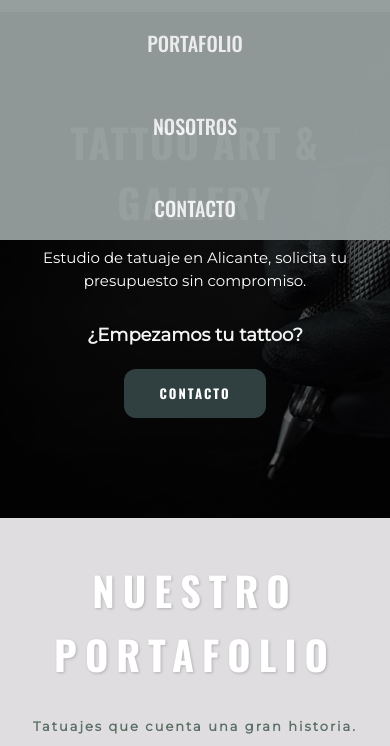
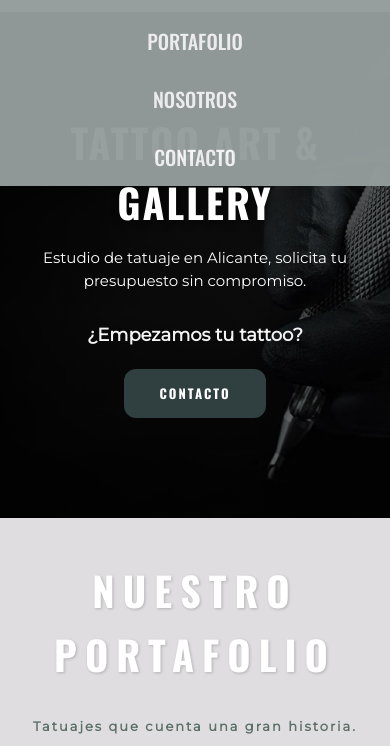
Before and after one commit to MNMRYK/tattoo-studio-cms, a plain HTML site: page index.html in a window 390 px wide. Both pictures are taken after a click on the element 356 px from the left and 55 px from the top of the page. Shown: the part 98-844 px from the top of the page. Drawn offline with nearby package versions, Linux system fonts and the light colour scheme; no server answers.

Commit message:
Refactor padding and margin in media.css
Adjust padding and margin for nav-list elements to improve clickable area and font size.

```diff
--- a/media.css
+++ b/media.css
@@ -30,7 +30,7 @@
         left: 0;
         width: 100%;
         background-color: #949c9c;
-        padding: 20px 0;
+        padding: auto;
         z-index: 1000;
         list-style: none; /* Quita los puntos de la lista */
     }
@@ -42,11 +42,15 @@
     /* Cuando el JS añade la clase 'active' */
     .nav-list.active {
         display: flex !important;
+        padding: 10px 0 !important; /* Reduce el área clicable de cada enlace */
+        margin: 0 !important;
     }
 
     .nav-list li {
-        margin: 15px 0;
-        text-align: center;
+        display: block;
+        padding: 3px 0 !important; /* Reduce el área clicable de cada enlace */
+        margin: 0 !important;
+        font-size: 1.5rem !important; /* Ajusta el tamaño de letra si es muy grande */
     }
 
     /* 3. Ajuste del Hero para que empiece justo donde acaba el menú */
```
